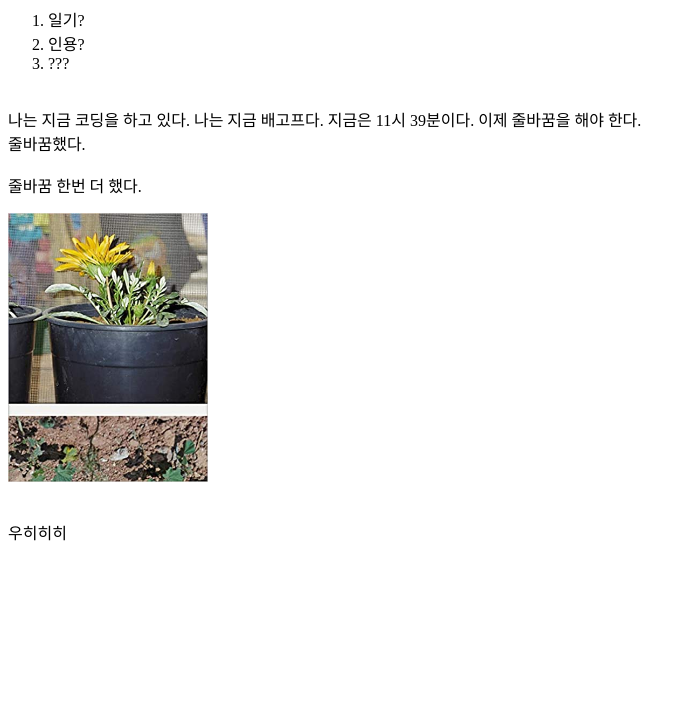
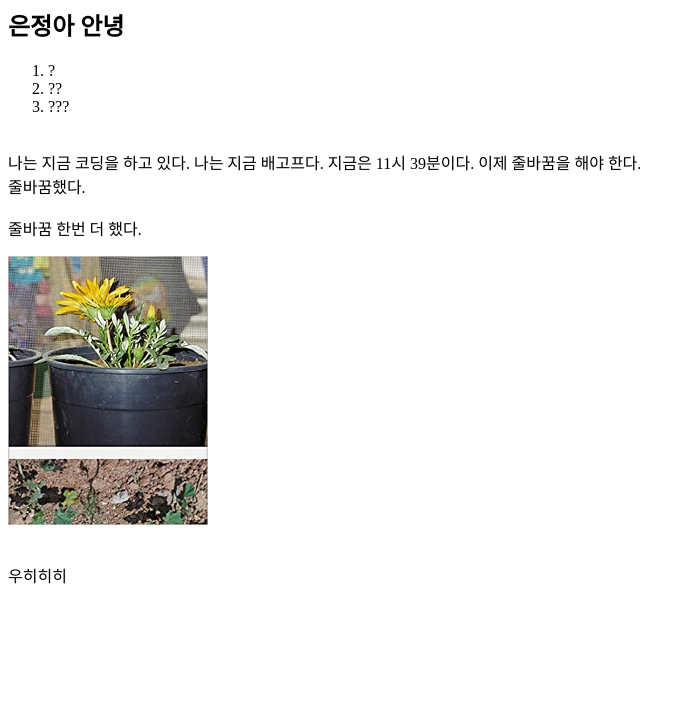
Before and after one commit to youngjaiiii/web.html, a plain HTML site: page index.html in a window 1280 px wide. Shown: the part 73-800 px from the top of the page, without its empty margins (0-696 px from the left). Drawn offline with Linux system fonts and the light colour scheme.

Commit message:
Add files via upload

```diff
--- a/index.html
+++ b/index.html
@@ -7,9 +7,10 @@
 <body>
 <h1><a href="https://twitter.com/youngjaiiii"
   target="_blank" title="It is a waste of time.">youngjaiiii</a></h1>
+<h2> 은정아 안녕</h2>
 <ol>
-  <li>일기?</li>
-  <li>인용?</li>
+  <li>?</li>
+  <li>??</li>
   <li>???</li>
 </ol>
 <br> 나는 지금 코딩을 하고 있다. 나는 지금 배고프다. 지금은 11시 39분이다. 이제 줄바꿈을 해야 한다.
```
